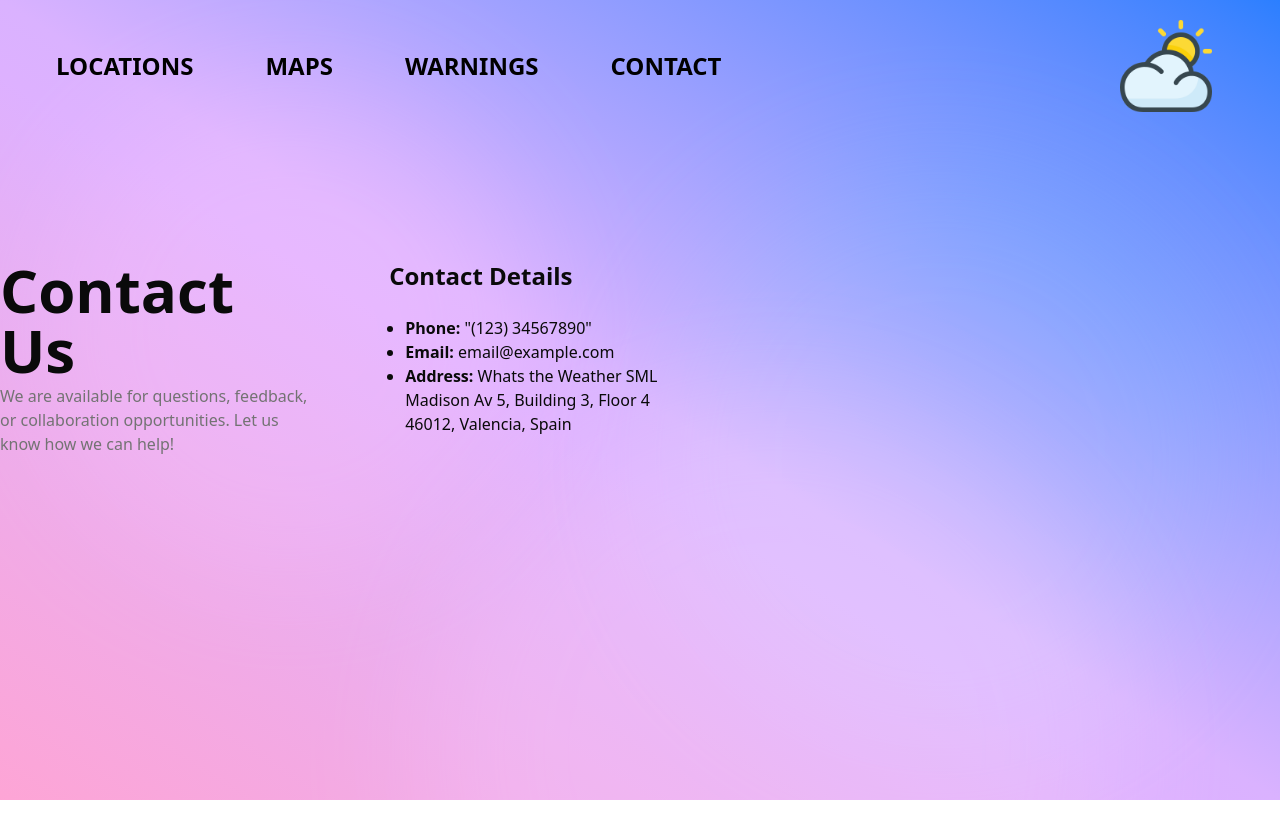
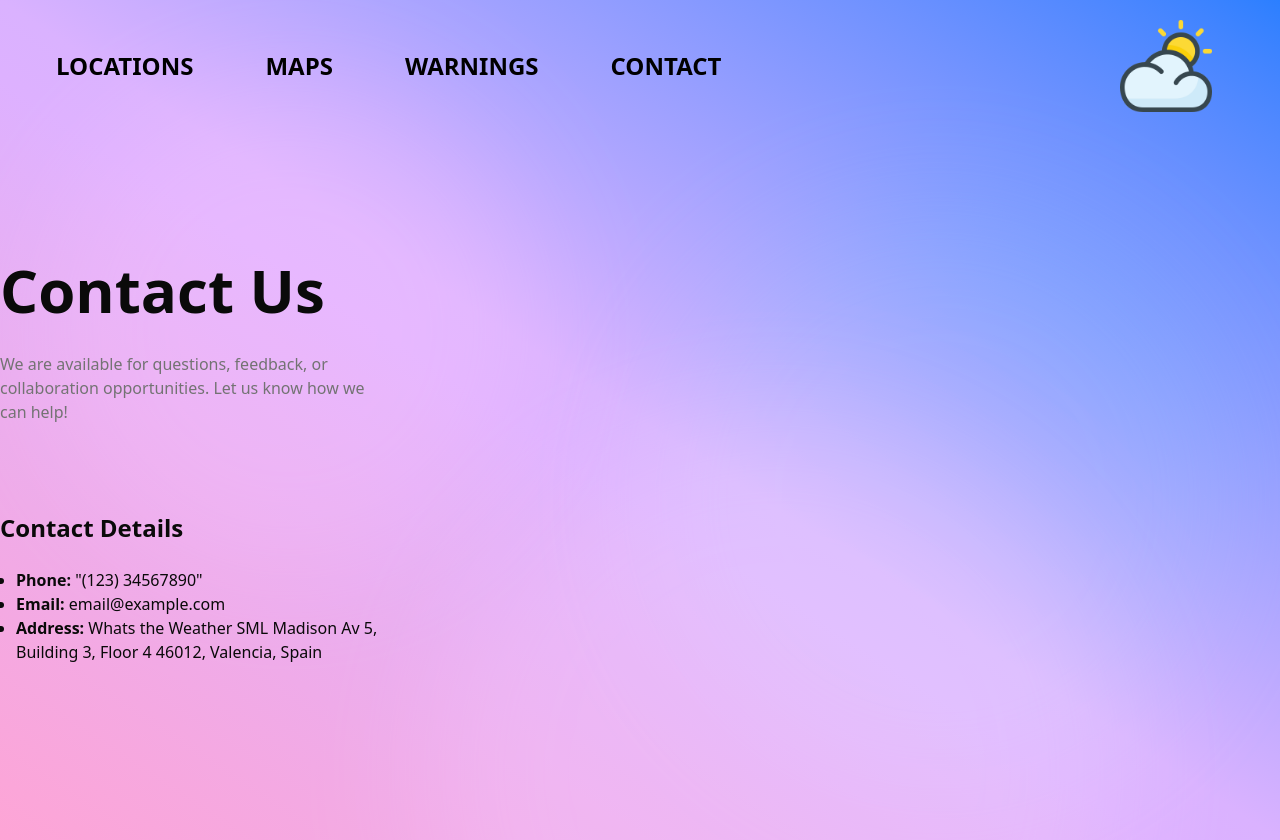
Before and after one commit to yoanastamenova/Whats-the-weather, a Next.js app: page /contact in a window 1280 px wide. Before the commit the page ends 800 px from the top, so only its background shows below. Built offline with nearby package versions, Linux system fonts and the light colour scheme.

Commit message:
fix: positioning of the contact details

```diff
--- a/app/contact/page.tsx
+++ b/app/contact/page.tsx
@@ -10,13 +10,12 @@ export default function ContactPage() {
         <div className="mx-auto flex max-w-sm flex-col justify-between gap-10">
           <div className="text-center lg:text-left">
           <h1 className="mb-2 text-5xl font-semibold lg:mb-1 lg:text-6xl">Contact Us</h1>
-          <p className="text-muted-foreground">
+          <p className="text-muted-foreground mt-8">
             We are available for questions, feedback, or collaboration
             opportunities. Let us know how we can help!
           </p>
           </div>
-        </div>
-        <div className="mx-auto w-fit lg:mx-0">
+        <div className="mx-auto w-fit my-12 lg:mx-0">
           <h3 className="mb-6 text-center text-2xl font-semibold lg:text-left"> Contact Details</h3>
           <ul className="ml-4 list-disc">
             <li>
@@ -35,6 +34,7 @@ export default function ContactPage() {
               </li>
           </ul>
         </div>
+                </div>
 
             {/* Contact Form to Fill */}
             <div className="container mx-auto px-4 py-16 mt-12 relative z-10 p-6"></div>
```
